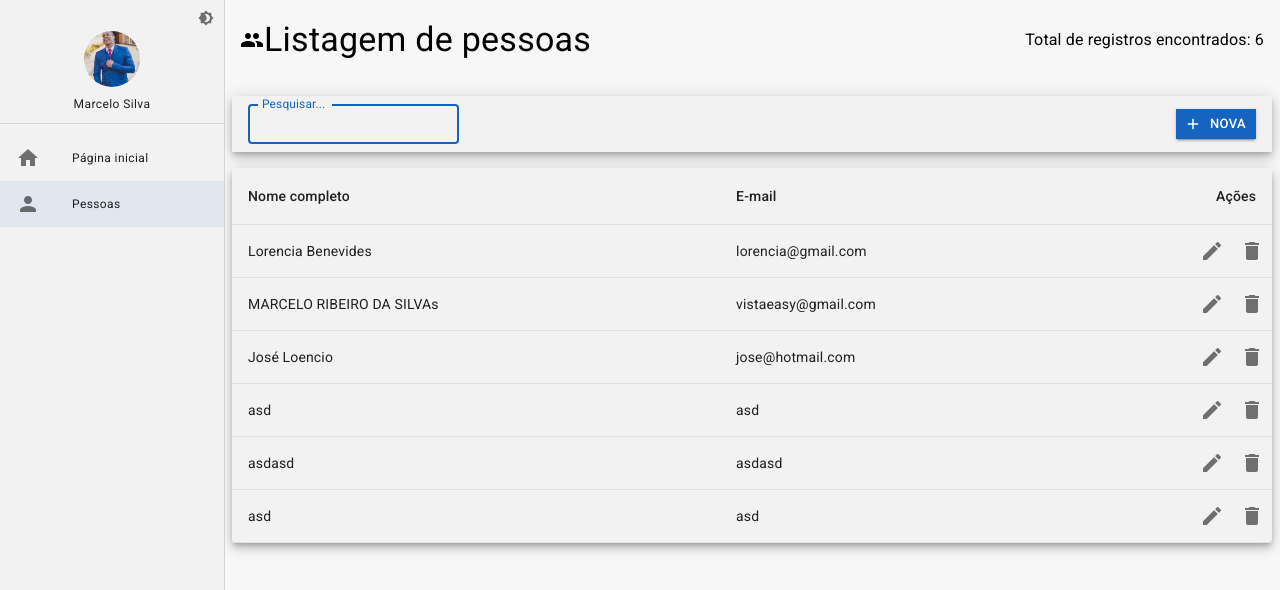
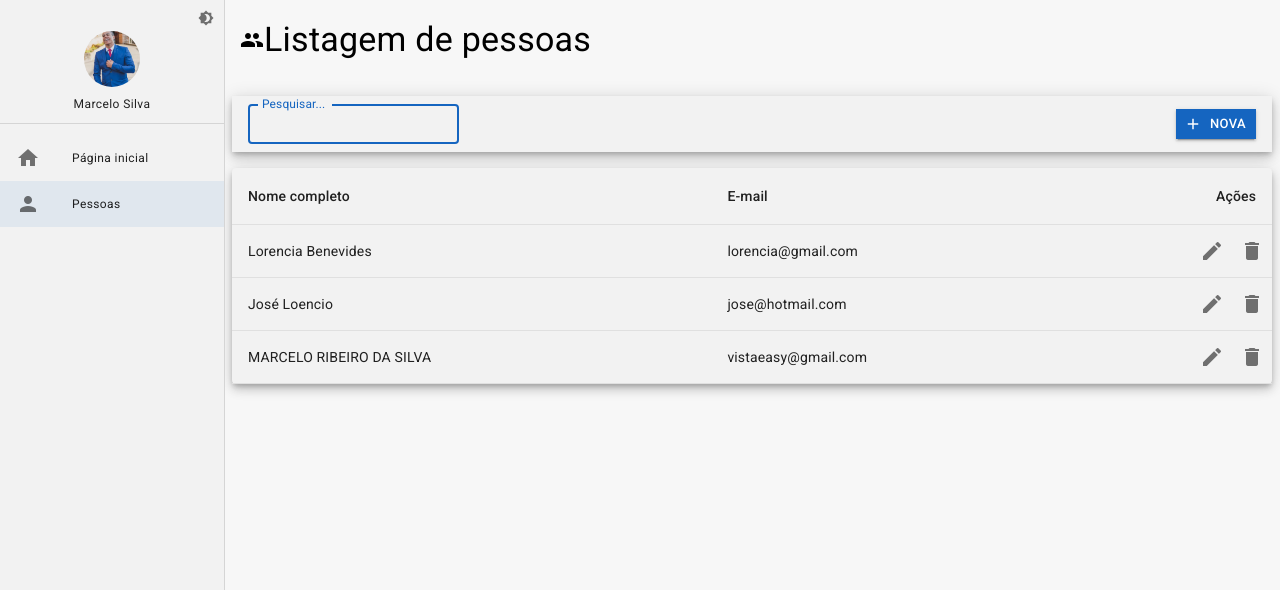
Before and after one commit to EuMarcel0/cadastro, a React (Vite) app: page /pessoas in a window 1280 px wide. Shown: the top 590 px of the page. Built offline with nearby package versions, Linux system fonts and the light colour scheme; data requests are answered from the project's data file.

Commit message:
chore: created form validation with yup

```diff
--- a/mock/db.json
+++ b/mock/db.json
@@ -7,34 +7,16 @@
       "cityId": "2"
     },
     {
-      "id": 3,
-      "fullName": "MARCELO RIBEIRO DA SILVAs",
-      "email": "vistaeasy@gmail.com",
-      "cityId": "3"
-    },
-    {
       "fullName": "José Loencio",
       "email": "jose@hotmail.com",
       "cityId": "4",
       "id": 4
     },
     {
-      "fullName": "asd",
-      "email": "asd",
-      "cityId": "asd",
+      "fullName": "MARCELO RIBEIRO DA SILVA",
+      "email": "vistaeasy@gmail.com",
+      "cityId": "Bom Jesus da Lapa",
       "id": 5
-    },
-    {
-      "fullName": "asdasd",
-      "email": "asdasd",
-      "cityId": "asdsad",
-      "id": 6
-    },
-    {
-      "fullName": "asd",
-      "email": "asd",
-      "cityId": "asd",
-      "id": 7
     }
   ]
 }
--- a/package.json
+++ b/package.json
@@ -21,7 +21,8 @@
     "react-dom": "^18.0.0",
     "react-router-dom": "^6.3.0",
     "styled-components": "^5.3.5",
-    "unform": "^1.2.3"
+    "unform": "^1.2.3",
+    "yup": "^0.32.11"
   },
   "devDependencies": {
     "@types/react": "^18.0.0",
--- a/src/pages/pessoas/DetalhesPessoas.tsx
+++ b/src/pages/pessoas/DetalhesPessoas.tsx
@@ -1,12 +1,12 @@
 import { Box, Grid, LinearProgress, Paper, Typography } from '@mui/material';
 import { useNavigate, useParams } from 'react-router-dom';
-import { useEffect, useRef, useState } from 'react';
-import { FormHandles } from '@unform/core';
+import { useEffect, useState } from 'react';
+import * as yup from 'yup';
 
 import { ConfirmModalDeleteInEdit, ConfirmModalSave, FerramentasDetalhes } from '../../shared/components';
 import { PersonService } from '../../shared/services/person/PersonService';
 import peopleIllustration from '../../assets/images/people.svg';
-import { UnformInputText, VForm } from '../../shared/components/form';
+import { UnformInputText, useVForm, VForm, VFormErrors } from '../../shared/components/form';
 import { LayoutBaseDePagina } from '../../shared/layouts';
 
 interface IFormProps {
@@ -15,24 +15,29 @@ interface IFormProps {
 	cityId: number;
 }
 
+const validateYupFormSchema: yup.SchemaOf<IFormProps> = yup.object().shape({
+	email: yup.string().required().email(),
+	fullName: yup.string().required().min(3),
+	cityId: yup.number().required(),
+});
+
 export const DetalhesPessoas: React.FC = () => {
 
 	const [modalDeleteInEdit, setModalDeleteInEdit] = useState(false);
 	const [modalSaving, setModalSaving] = useState(false);
-	const [loading, setLoaging] = useState(false);
+	const [loading, setLoading] = useState(false);
 	const [name, setName] = useState('');
 
-	const unformRef = useRef<FormHandles>(null);
+	const { unformRef } = useVForm();
 	const { id = 'nova' } = useParams<'id'>();
 	const navigate = useNavigate();
 
-
 	useEffect(() => {
 		if (id !== 'nova') {
-			setLoaging(true);
+			setLoading(true);
 			PersonService.getById(Number(id))
 				.then((response) => {
-					setLoaging(false);
+					setLoading(false);
 					if (response instanceof Error) {
 						alert(response.message);
 						navigate('/pessoas');
@@ -48,33 +53,45 @@ export const DetalhesPessoas: React.FC = () => {
 				cityId: ''
 			});
 		}
+
 	}, [id]);
 
 	const handleSave = (data: IFormProps) => {
-		setLoaging(true);
+		validateYupFormSchema.validate(data, { abortEarly: false })
+			.then((validatesData) => {
+				setLoading(true);
 				if (id === 'nova') {
-			PersonService.create(data)
+					PersonService.create(validatesData)
 						.then((response) => {
-					setLoaging(true);
+							setLoading(true);
 							if (response instanceof Error) {
 								alert(response.message);
 							} else {
 								navigate(`/pessoas/detalhe/${response}`);
-						setLoaging(false);
+								setLoading(false);
 							}
 						});
 				} else {
-			setLoaging(true);
+					setLoading(true);
 					setModalSaving(modalSaving === false ? true : false);
-			PersonService.updateById(Number(id), { id: Number(id), ...data })
+					PersonService.updateById(Number(id), { id: Number(id), ...validatesData })
 						.then((response) => {
-					setLoaging(false);
+							setLoading(false);
 							if (response instanceof Error) {
 								alert(response.message);
 							}
 						});
 
 				}
+			})
+			.catch((errors: yup.ValidationError) => {
+				const validationErrors: VFormErrors = {};
+				errors.inner.map(error => {
+					if (!error.path) return;
+					validationErrors[error.path] = error.message;
+				});
+				unformRef.current?.setErrors(validationErrors);
+			});
 	};
 
 	const handleDelete = (id: number) => {
--- a/src/pages/pessoas/ListagemPessoas.tsx
+++ b/src/pages/pessoas/ListagemPessoas.tsx
@@ -63,7 +63,6 @@ export const ListagemPessoas: React.FC = () => {
 		<LayoutBaseDePagina
 			icon={<Typography><Icon>people</Icon></Typography>}
 			title='Listagem de pessoas'
-			totalCount={`Total de registros encontrados: ${totalCount}`}
 			toolbar={<FerramentasListagem
 				showInputSearch
 				textButtonNew='Nova'
--- /dev/null
+++ b/src/shared/components/form/VFormErrors.ts
@@ -0,0 +1,3 @@
+export interface VFormErrors {
+	[key: string]: string;
+}
--- a/src/shared/components/form/index.ts
+++ b/src/shared/components/form/index.ts
@@ -1,3 +1,5 @@
 export * from './VForm';
 export * from './UnformInputText';
 export * from './VScope';
+export * from './useVForm';
+export * from './VFormErrors';
--- /dev/null
+++ b/src/shared/components/form/useVForm.ts
@@ -0,0 +1,8 @@
+import { FormHandles } from '@unform/core';
+import { useRef } from 'react';
+
+export const useVForm = () => {
+	const unformRef = useRef<FormHandles>(null);
+
+	return{unformRef};
+};
```
Also changed, not shown: 1 other file (tests, documents, lock files or other folders). Lines whose indentation alone changed are shown as unchanged.
